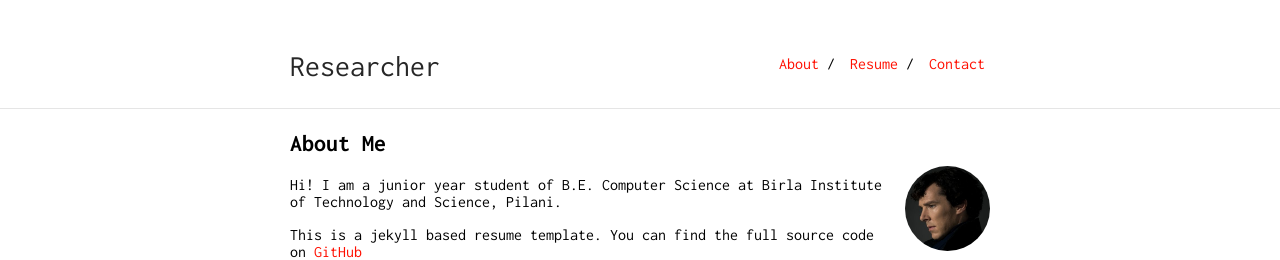
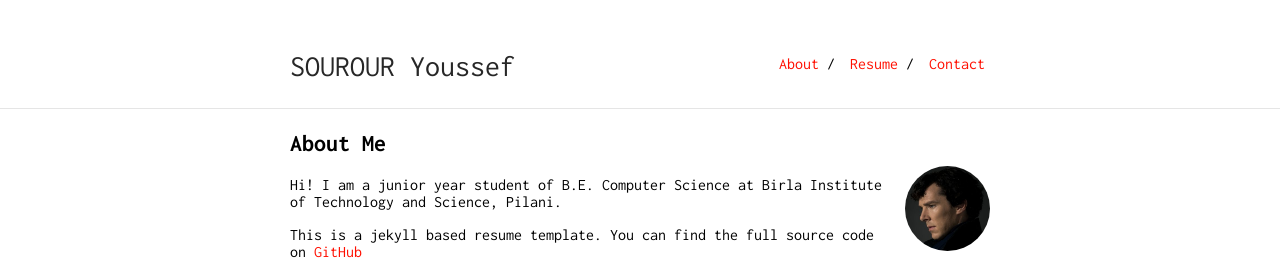
Before and after one commit to youssef-sourour/youssef-sourour.github.io, a Jekyll site: the page built from index.md, in a window 1280 px wide. Shown: the top 260 px of the page. Built offline with Jekyll 4.4.1, drawn with Linux system fonts in a browser that asks for light colours; our own code applies the rules of GitHub Pages for plain Markdown files.

Commit message:
Update page title

```diff
--- a/_config.yml
+++ b/_config.yml
@@ -1,4 +1,4 @@
-title: Researcher
+title: SOUROUR Youssef
 url: "https://youssef-sourour.github.io"
 baseurl: "/"
 
```
